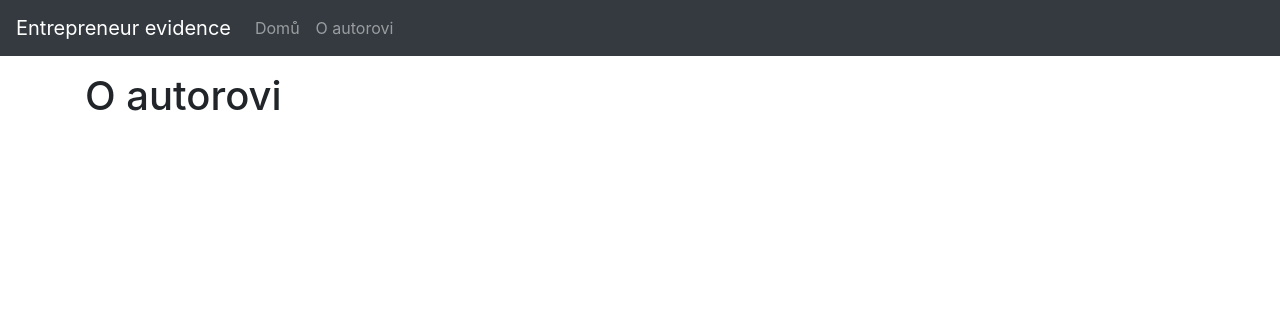
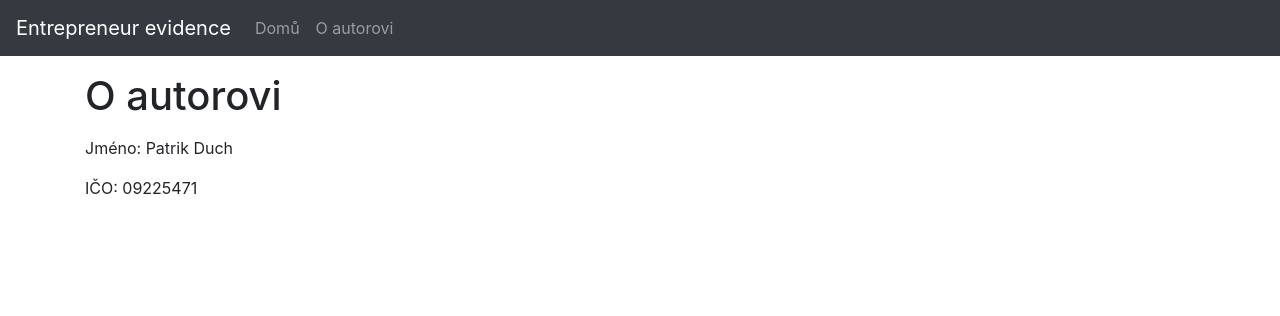
Before and after one commit to patrikduch/entrepreneur-evidence, a Django app: template pages/templates/about.html in a window 1280 px wide. Shown: the top 316 px of the page. Run offline with Django 3.2, Linux system fonts and the light colour scheme; the template is opened without the code that fills it, so the values that code supplies are empty; some libraries are stand-ins or nearby versions.

Commit message:
Finished task

```diff
--- a/pages/templates/about.html
+++ b/pages/templates/about.html
@@ -5,6 +5,8 @@
 {% block content %}
 <div class="container">
 	<h1>O autorovi</h1>
+	<p>Jméno: Patrik Duch </p>
+	<p>IČO: 09225471</p>
 </div>
 
 {% endblock %}
```
Also changed, not shown: README.md, db.sqlite3, 2 other files.
